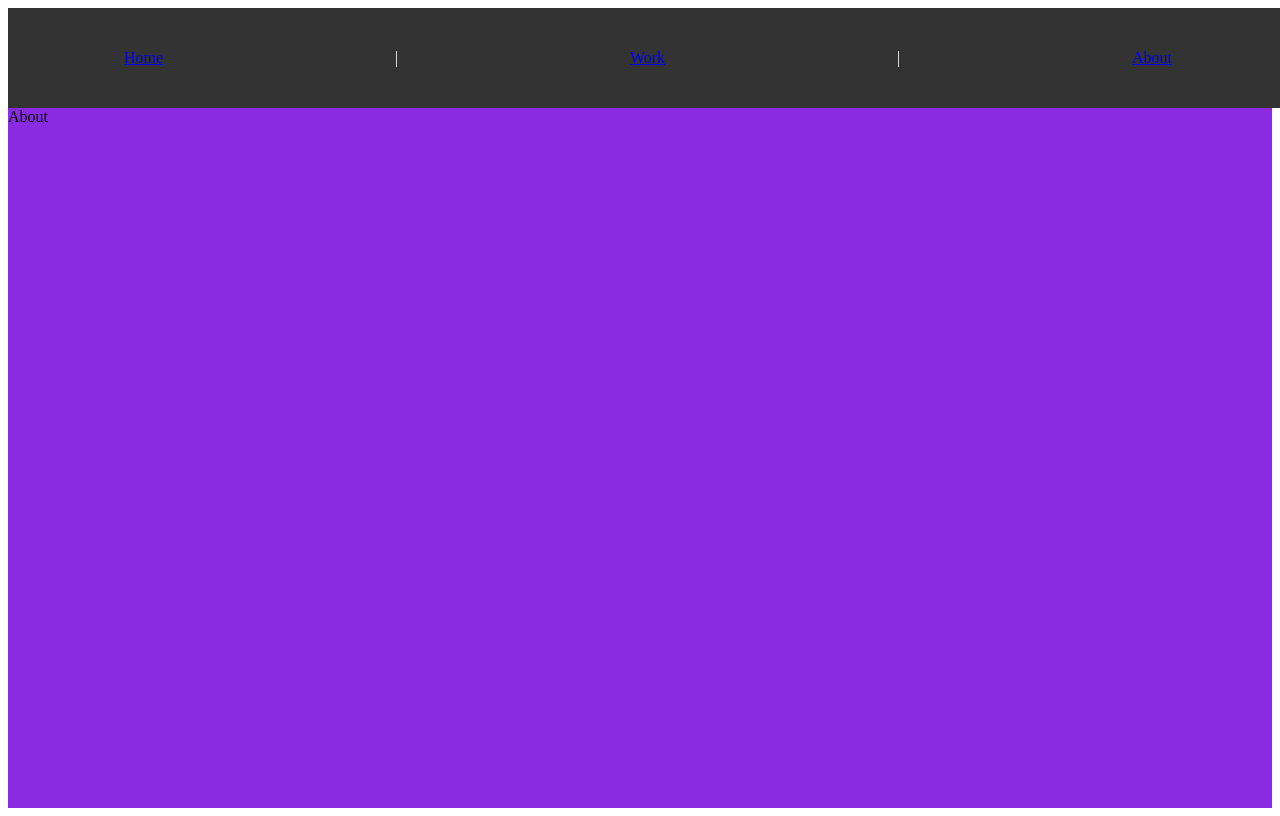
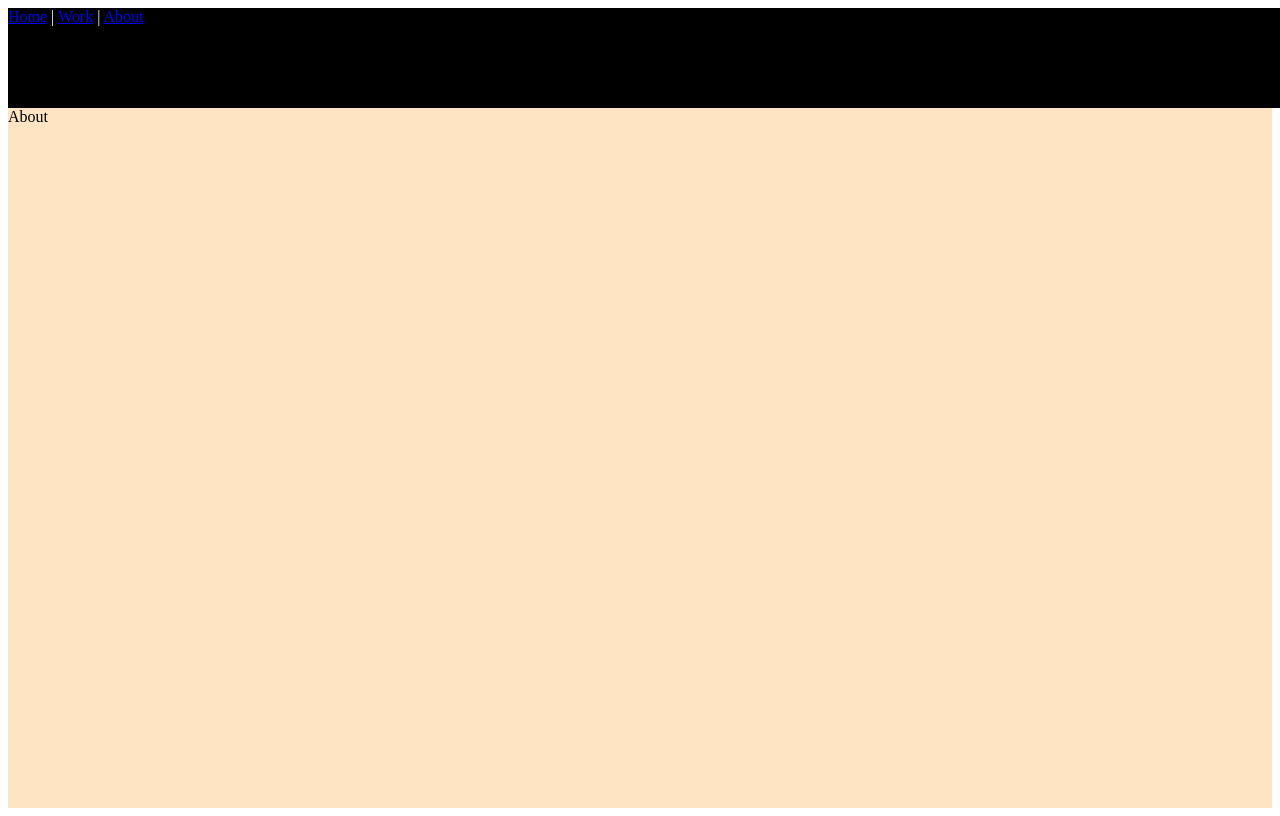
Before and after one commit to fabienstrauss/fabienstrauss.github.io, a Vue app: page /about in a window 1280 px wide. Built offline with nearby package versions, Linux system fonts and the light colour scheme.

Commit message:
fix: layout bug

```diff
--- a/index.html
+++ b/index.html
@@ -3,7 +3,6 @@
   <head>
     <meta charset="UTF-8">
     <link rel="icon" href="favicon.ico">
-    <meta name="viewport" content="width=device-width, initial-scale=1.0">
     <title>Portfolio Fabien Strauß</title>
   </head>
   <body>
--- a/src/App.vue
+++ b/src/App.vue
@@ -1,6 +1,5 @@
 <script setup lang="ts">
-  import Header from './components/Header.vue'
-  import Main from './components/Main.vue'
+
 </script>
 
 <template>
@@ -31,9 +30,8 @@
     height: 100px;
     min-height: 100px;
     width: 100vw;
-    background-color: #333;
+    background-color: black;
     color: white;
-    display: flex;
     align-items: center;
     justify-content: space-around;
   }
--- a/src/views/About.vue
+++ b/src/views/About.vue
@@ -8,7 +8,7 @@
 
 .about {
     min-height: 200vh;
-    background-color: blueviolet;
+    background-color: bisque;
 }
 
 </style>
```
Also changed, not shown: 5 other files (tests, documents, lock files or other folders).
